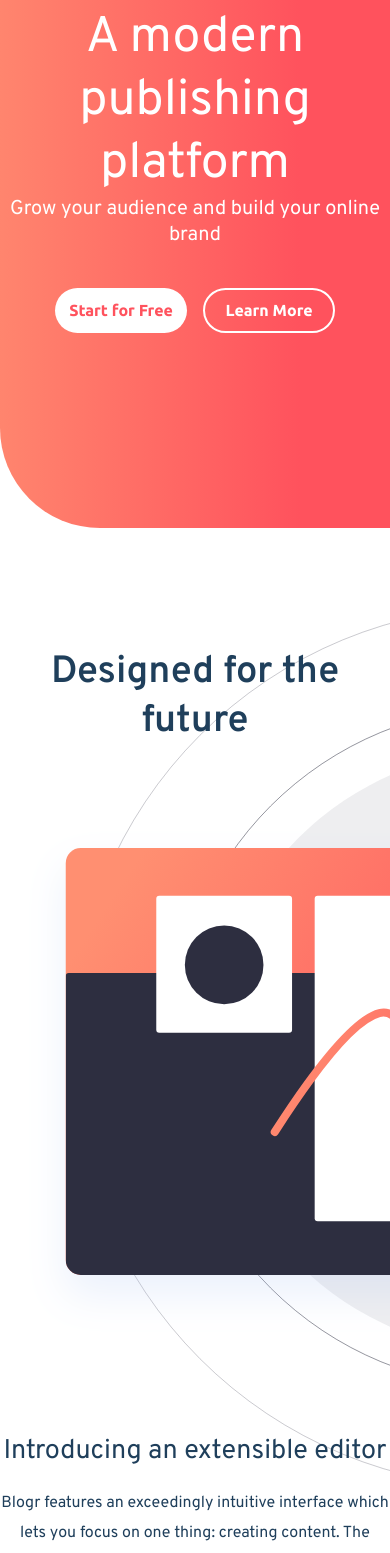
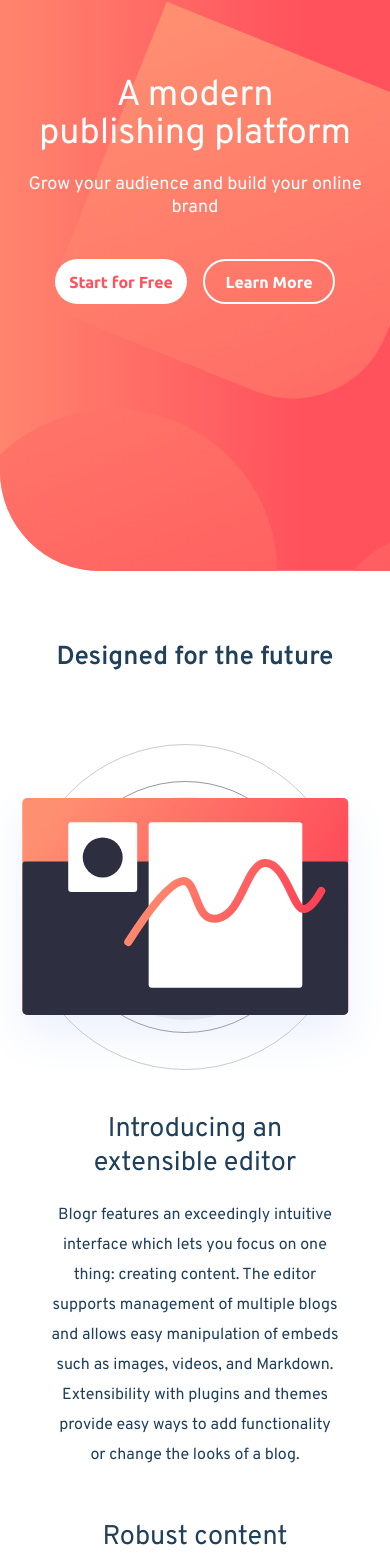
Before and after one commit to arrizkyhp/fm-blogr-landing-page, a React (Create React App) app: page / in a window 390 px wide. Shown: the part 189-1742 px from the top of the page. Built offline with nearby package versions, Linux system fonts and the light colour scheme.

Commit message:
update click hamburger navigation mobile

```diff
--- a/package.json
+++ b/package.json
@@ -40,5 +40,8 @@
       "last 1 firefox version",
       "last 1 safari version"
     ]
+  },
+  "devDependencies": {
+    "react-responsive": "^9.0.0-beta.5"
   }
 }
--- a/src/assets/css/style.css
+++ b/src/assets/css/style.css
@@ -152,6 +152,12 @@ body {
   border-radius: 0 0 0 6.25rem;
   overflow: hidden;
 }
+@media (max-width: 720px) {
+  .atf {
+    height: 90vh;
+    overflow: visible;
+  }
+}
 
 .nav {
   width: 100%;
@@ -194,7 +200,8 @@ body {
 }
 @media (max-width: 720px) {
   .nav {
-    max-width: 23.75rem;
+    max-width: 21.25rem;
+    top: 0.625rem;
   }
 }
 .nav__left {
@@ -335,6 +342,9 @@ body {
         -ms-flex-align: center;
             align-items: center;
     top: 3.75rem;
+    -webkit-box-shadow: 0px 14px 24px rgba(0, 0, 0, 0.25), 0px 1.75302px 3.00517px rgba(0, 0, 0, 0.125);
+            box-shadow: 0px 14px 24px rgba(0, 0, 0, 0.25), 0px 1.75302px 3.00517px rgba(0, 0, 0, 0.125);
+    border-radius: 0.25rem;
   }
   .nav__left__menu.show li.dropdown {
     height: auto;
@@ -346,12 +356,33 @@ body {
         -ms-flex-align: center;
             align-items: center;
     width: 100%;
-    gap: 1.5625rem;
+    gap: 1.25rem;
     -webkit-touch-callout: none;
     -webkit-tap-highlight-color: transparent;
   }
   .nav__left__menu.show li.dropdown:focus {
     outline: none;
+  }
+  .nav__left__menu.show li.dropdown.active .dropdown__button:after {
+    -webkit-transform: rotate(180deg);
+            transform: rotate(180deg);
+  }
+  .nav__left__menu.show li.dropdown.active .dropdown__content {
+    display: -webkit-box;
+    display: -ms-flexbox;
+    display: flex;
+    position: relative;
+    -webkit-box-align: center;
+        -ms-flex-align: center;
+            align-items: center;
+    top: 0;
+    left: 0;
+    background: #EFEFF1;
+    -webkit-box-shadow: none;
+            box-shadow: none;
+    padding: 1.25rem 0;
+    gap: 1.25rem;
+    width: 100%;
   }
   .nav__left__menu.show li.dropdown .dropdown__button {
     color: #4B5862;
@@ -364,22 +395,6 @@ body {
     height: 100%;
     content: url(assets/images/icon-arrow-dark.svg);
   }
-  .nav__left__menu.show li.dropdown .dropdown__button:hover:after {
-    -webkit-transform: rotate(180deg);
-            transform: rotate(180deg);
-  }
-  .nav__left__menu.show li.dropdown .dropdown__button:hover + .dropdown__content {
-    display: -webkit-box;
-    display: -ms-flexbox;
-    display: flex;
-    position: relative;
-    top: 0;
-    left: 0;
-    background: #EFEFF1;
-    -webkit-box-shadow: none;
-            box-shadow: none;
-    width: 100%;
-  }
   .nav__left__menu.show li.dropdown:hover .dropdown__button {
     text-decoration: none;
     font-weight: normal;
@@ -387,9 +402,6 @@ body {
   .nav__left__menu.show li.dropdown:hover .dropdown__button:after {
     -webkit-transform: rotate(none);
             transform: rotate(none);
-  }
-  .nav__left__menu.show li.dropdown:hover .dropdown__content {
-    display: none;
   }
 }
 .nav__left__menu li {
@@ -402,17 +414,6 @@ body {
   display: -webkit-box;
   display: -ms-flexbox;
   display: flex;
-}
-.nav__left__menu li.dropdown:hover .dropdown__button {
-  text-decoration: underline;
-  font-weight: 700;
-}
-.nav__left__menu li.dropdown:hover .dropdown__button:after {
-  -webkit-transform: rotate(180deg);
-          transform: rotate(180deg);
-}
-.nav__left__menu li.dropdown:hover .dropdown__button:hover {
-  font-weight: normal;
 }
 .nav__left__menu li.dropdown .dropdown__button {
   background-color: transparent;
@@ -445,10 +446,21 @@ body {
   border-radius: 0.25rem;
   padding: 2.5rem 4.375rem 1.875rem 1.875rem;
 }
-.nav__left__menu li.dropdown:hover {
+.nav__left__menu li p:hover {
+  text-decoration: underline;
+}
+.nav__left__menu:not(.show) li.dropdown:hover {
   position: relative;
 }
-.nav__left__menu li.dropdown:hover .dropdown__content {
+.nav__left__menu:not(.show) li.dropdown:hover .dropdown__button {
+  text-decoration: underline;
+  font-weight: 700;
+}
+.nav__left__menu:not(.show) li.dropdown:hover .dropdown__button:after {
+  -webkit-transform: rotate(180deg);
+          transform: rotate(180deg);
+}
+.nav__left__menu:not(.show) li.dropdown:hover .dropdown__content {
   display: block;
   position: absolute;
   background: #fff;
@@ -456,15 +468,16 @@ body {
   top: 2.8125rem;
   left: -2.8125rem;
 }
-.nav__left__menu li.dropdown:hover .dropdown__content a {
+.nav__left__menu:not(.show) li.dropdown:hover .dropdown__content a {
   display: block;
   margin-bottom: 1.25rem;
 }
-.nav__left__menu li.dropdown:hover .dropdown__content a:hover {
+.nav__left__menu:not(.show) li.dropdown:hover .dropdown__content a:hover {
   text-decoration: underline;
 }
-.nav__left__menu li p:hover {
-  text-decoration: underline;
+.nav__left__menu hr {
+  width: 100%;
+  border-top: #d1d1d1;
 }
 .nav__right {
   display: -webkit-box;
@@ -504,6 +517,8 @@ body {
       -ms-flex-align: center;
           align-items: center;
   position: relative;
+  border-radius: 0 0 0 6.25rem;
+  overflow: hidden;
 }
 .hero__background {
   position: absolute;
@@ -517,10 +532,36 @@ body {
     left: -35vw;
   }
 }
+@media (max-width: 960px) {
+  .hero__background {
+    bottom: -110vh;
+    left: -90vw;
+  }
+}
+@media (max-width: 720px) {
+  .hero__background {
+    bottom: -66vh;
+    left: -77vw;
+  }
+}
 .hero__content {
   font-family: "Overpass", sans-serif;
   text-align: center;
   z-index: 1;
+}
+@media (max-width: 720px) {
+  .hero__content {
+    display: -webkit-box;
+    display: -ms-flexbox;
+    display: flex;
+    -webkit-box-orient: vertical;
+    -webkit-box-direction: normal;
+        -ms-flex-direction: column;
+            flex-direction: column;
+    -webkit-box-align: center;
+        -ms-flex-align: center;
+            align-items: center;
+  }
 }
 .hero__content h1 {
   font-size: 4.25rem;
@@ -536,6 +577,14 @@ body {
     font-size: 3.125rem;
   }
 }
+@media (max-width: 720px) {
+  .hero__content h1 {
+    font-size: 2.25rem;
+    max-width: 20rem;
+    line-height: 2.375rem;
+    margin-bottom: 1.25rem;
+  }
+}
 .hero__content p {
   font-size: 1.5rem;
   margin-bottom: 2.5rem;
@@ -543,6 +592,12 @@ body {
 @media (max-width: 1200px) {
   .hero__content p {
     font-size: 1.25rem;
+  }
+}
+@media (max-width: 720px) {
+  .hero__content p {
+    font-size: 1.125rem;
+    max-width: 20.9375rem;
   }
 }
 .hero__cta {
@@ -581,6 +636,11 @@ body {
     margin-bottom: 18.75rem;
   }
 }
+@media (max-width: 720px) {
+  .designed {
+    padding-top: 4.375rem;
+  }
+}
 .designed__title {
   font-size: 2.375rem;
   font-weight: 400;
@@ -590,6 +650,12 @@ body {
 @media (max-width: 1200px) {
   .designed__title {
     font-weight: 600;
+  }
+}
+@media (max-width: 720px) {
+  .designed__title {
+    font-size: 1.625rem;
+    margin-bottom: 4.375rem;
   }
 }
 .designed__content {
@@ -605,11 +671,10 @@ body {
     gap: 4.375rem;
   }
 }
-@media (max-width: 960px) {
+@media (max-width: 720px) {
   .designed__content {
-    grid-template-columns: 1fr;
-    grid-template-rows: repeat(2, 1fr);
-    gap: 4.375rem;
+    grid-template-rows: 1fr 2fr;
+    gap: 1.875rem;
   }
 }
 .designed__content__text {
@@ -634,14 +699,42 @@ body {
     text-align: center;
   }
 }
-.designed__content__text h2 {
+@media (max-width: 720px) {
+  .designed__content__text .content__text {
+    display: -webkit-box;
+    display: -ms-flexbox;
+    display: flex;
+    -webkit-box-orient: vertical;
+    -webkit-box-direction: normal;
+        -ms-flex-direction: column;
+            flex-direction: column;
+    -webkit-box-align: center;
+        -ms-flex-align: center;
+            align-items: center;
+    -webkit-box-pack: center;
+        -ms-flex-pack: center;
+            justify-content: center;
+  }
+}
+.designed__content__text .content__text h2 {
   font-weight: 400;
   font-size: 1.6875rem;
   margin-bottom: 1.25rem;
 }
-.designed__content__text p {
+@media (max-width: 720px) {
+  .designed__content__text .content__text h2 {
+    width: 100%;
+    max-width: 15.25rem;
+  }
+}
+.designed__content__text .content__text p {
   line-height: 1.875rem;
   max-width: 31.25rem;
+}
+@media (max-width: 720px) {
+  .designed__content__text .content__text p {
+    max-width: 18.125rem;
+  }
 }
 .designed__content__image {
   position: absolute;
@@ -661,6 +754,12 @@ body {
     left: 40%;
     -webkit-transform: translate(-40%, 0);
             transform: translate(-40%, 0);
+  }
+}
+@media (max-width: 720px) {
+  .designed__content__image {
+    top: 0;
+    left: 32%;
   }
 }
 
@@ -927,6 +1026,26 @@ footer .footer-content {
     max-width: 43.75rem;
   }
 }
+@media (max-width: 720px) {
+  footer .footer-content {
+    grid-template-columns: 1fr;
+    grid-template-rows: 0.2fr 1fr 1fr 1fr;
+    -webkit-box-pack: center;
+        -ms-flex-pack: center;
+            justify-content: center;
+    -webkit-box-align: center;
+        -ms-flex-align: center;
+            align-items: center;
+    text-align: center;
+    max-width: none;
+    gap: 3.75rem;
+  }
+}
+@media (max-width: 720px) {
+  footer .footer-content img {
+    justify-self: center;
+  }
+}
 footer .footer-content__menu {
   display: -webkit-box;
   display: -ms-flexbox;
@@ -938,6 +1057,11 @@ footer .footer-content__menu {
   color: #ffffff;
   font-family: "Ubuntu", sans-serif;
   gap: 3.125rem;
+}
+@media (max-width: 720px) {
+  footer .footer-content__menu {
+    gap: 1.875rem;
+  }
 }
 footer .footer-content__menu h1 {
   font-weight: 700;
@@ -965,6 +1089,12 @@ footer .attribution {
           transform: translate(-50%, 0%);
   color: #ffffff;
 }
+@media (max-width: 720px) {
+  footer .attribution {
+    width: 60%;
+    text-align: center;
+  }
+}
 footer .attribution a {
   color: #FF856E;
 }
--- a/src/assets/scss/layout/_designed.scss
+++ b/src/assets/scss/layout/_designed.scss
@@ -23,6 +23,11 @@
         margin-bottom: rem(300);
     }
 
+    // mobile view
+    @include breakpoint-max(md) {
+        padding-top: rem(70);
+    }
+
     &__title {
         font-size: rem(38);
         font-weight: $font-weight-400;
@@ -32,6 +37,12 @@
         // Laptop Small View
         @include breakpoint-max(xl) {
             font-weight: $font-weight-600;
+        }
+
+        // mobile view
+        @include breakpoint-max(md) {
+            font-size: rem(26);
+            margin-bottom: rem(70);
         }
     }
 
@@ -48,11 +59,10 @@
             gap: rem(70);
         }
 
-        // Ipad Pro View
-        @include breakpoint-max(lg) {
-            grid-template-columns: 1fr;
-            grid-template-rows: repeat(2, 1fr);
-            gap: rem(70);
+        // mobile view
+        @include breakpoint-max(md) {
+            grid-template-rows: 1fr 2fr;
+            gap: rem(30);
         }
 
         &__text {
@@ -71,17 +81,38 @@
             }
 
 
+            .content__text {
+
+            // mobile view
+            @include breakpoint-max(md) {
+                display: flex;
+                flex-direction: column;
+                align-items: center;
+                justify-content: center;
+            }
                 h2 {
                     font-weight: $font-weight-400;
                     font-size: rem(27);
                     margin-bottom: rem(20);
 
+                    // mobile view
+                    @include breakpoint-max(md) {
+                        width: 100%;
+                        max-width: rem(244);
+                    }
                 }
 
                 p {
                     line-height: rem(30);
                     max-width: rem(500);
+
+                    // mobile view
+                    @include breakpoint-max(md) {
+                        max-width: rem(290);
                     }
+                }
+            }
+
 
         }
 
@@ -101,7 +132,12 @@
             @include breakpoint-max(lg) {
             left: 40%;
             transform: translate(-40%, 0);
+            }
 
+            // mobile view
+            @include breakpoint-max(md) {
+                top: 0;
+                left: 32%;
             }
 
         }
--- a/src/assets/scss/layout/_hero.scss
+++ b/src/assets/scss/layout/_hero.scss
@@ -6,6 +6,8 @@
   justify-content: center;
   align-items: center;
   position: relative;
+  border-radius: $border-radius-hero;
+  overflow: hidden;
 
   &__background {
     position: absolute;
@@ -18,12 +20,31 @@
       bottom: -190vh;
       left: -35vw;
     }
+
+     // Ipad Pro View
+      @include breakpoint-max(lg) {
+          bottom: -110vh;
+          left: -90vw;
+      }
+
+      // mobile view
+      @include breakpoint-max(md) {
+          bottom: -66vh;
+          left: -77vw;
+      }
   }
 
   &__content {
     font-family: $font-overpass;
     text-align: center;
     z-index: 1;
+
+    //mobile View
+    @include breakpoint-max(md) {
+      display: flex;
+      flex-direction: column;
+      align-items: center;
+    }
 
     h1 {
     font-size: rem(68);
@@ -38,6 +59,14 @@
       @include breakpoint-max(lg) {
           font-size: rem(50);
       }
+
+       // mobile View
+      @include breakpoint-max(md) {
+          font-size: rem(36);
+          max-width: rem(320);
+          line-height: rem(38);
+          margin-bottom: rem(20);
+      }
     }
 
     p {
@@ -47,6 +76,12 @@
       // Laptop Small View
       @include breakpoint-max(xl) {
           font-size: rem(20);
+      }
+
+      // mobile View
+      @include breakpoint-max(md) {
+          font-size: rem(18);
+          max-width: rem(335);
       }
 
     }
--- a/src/assets/scss/utils/_variables.scss
+++ b/src/assets/scss/utils/_variables.scss
@@ -10,6 +10,7 @@ $very-dark-blue: #1F3F5B;
 
 // Neutral
 $white: #ffffff;
+$gray: #d1d1d1;
 $light-gray: #EFEFF1;
 $grayish-blue: #C8C8CB;
 $very-dark-grayish-blue: #4B5862;
@@ -62,3 +63,4 @@ $base-border-radius: rem(8) !default;
 // Box-Shadow
 // $base-box-shadow: 0px 10px 25px rgba($red, 0.1), 0px 10px 25px rgba($red, 0.1);
 $box-shadow-dropdown:  0px 17px 22px rgba(0, 0, 0, 0.15);
+$box-shadow-dropdown-mobile:  0px 14px 24px rgba(0, 0, 0, 0.25), 0px 1.75302px 3.00517px rgba(0, 0, 0, 0.125);
--- a/src/layouts/Designed/index.jsx
+++ b/src/layouts/Designed/index.jsx
@@ -1,6 +1,11 @@
-import illustration from "assets/images/illustration-editor-desktop.svg";
+import illustration_desktop from "assets/images/illustration-editor-desktop.svg";
+import illustration_mobile from "assets/images/illustration-editor-mobile.svg";
+import { useMediaQuery } from "react-responsive";
 
 export default function Designed({ data }) {
+  const isDesktop = useMediaQuery({ query: '(min-width: 720px)' })
+  const isMobile = useMediaQuery({ query: '(max-width: 720px)' })
+
     return (
       <section className="designed">
         <h1 className="designed__title text-very-dark-blue">{data.title}</h1>
@@ -17,7 +22,8 @@ export default function Designed({ data }) {
 
           </div>
           <div className="designed__content__image">
-            <img src={illustration} alt="illustration" />
+            {isDesktop && <img src={illustration_desktop} alt="illustration" />}
+            {isMobile && <img src={illustration_mobile} alt="illustration" />}
           </div>
         </div>
       </section>
--- a/src/layouts/Hero/index.jsx
+++ b/src/layouts/Hero/index.jsx
@@ -1,21 +1,27 @@
+import { useMediaQuery } from "react-responsive";
 import Button from "components/Button/Button";
-import background from "assets/images/bg-pattern-intro-desktop.svg"
+import background_desktop from "assets/images/bg-pattern-intro-desktop.svg";
+import background_mobile from "assets/images/bg-pattern-intro-mobile.svg";
 
 export default function Hero({ data }) {
+  const isDesktop = useMediaQuery({ query: "(min-width: 720px)" });
+  const isMobile = useMediaQuery({ query: "(max-width: 720px)" });
+
   return (
     <section className="hero">
-        <img className="hero__background" src={background} alt="background" />
+      {isDesktop && <img className="hero__background" src={background_desktop} alt="background" />}
+      {isMobile && <img className="hero__background" src={background_mobile} alt="background" />}
+
       <div className="hero__content text-white">
         <h1>{data.title}</h1>
         <p>{data.description}</p>
         <div className="hero__cta">
           {data.button.map((btn, index) => {
-              return <Button
-                isWhite={btn.type === "white" ? true : false }
-                isBorder={btn.type === "border" ? true : false }
-                isPrimary={btn.type === "primary" ? true : false }
-                key={`button-${btn._id}`}
-              >{btn.title}</Button>
+            return (
+              <Button isWhite={btn.type === "white" ? true : false} isBorder={btn.type === "border" ? true : false} isPrimary={btn.type === "primary" ? true : false} key={`button-${btn._id}`}>
+                {btn.title}
+              </Button>
+            );
           })}
         </div>
       </div>
```
Also changed, not shown: src/assets/scss/layout/_atf.scss (+7 -0 lines), src/assets/scss/layout/_footer.scss (+33 -1 lines), src/assets/scss/layout/_navigation.scss (+56 -41 lines), src/layouts/Navigation/index.jsx (+24 -4 lines), 2 other files (tests, documents, lock files or other folders). Lines whose indentation alone changed are shown as unchanged.
